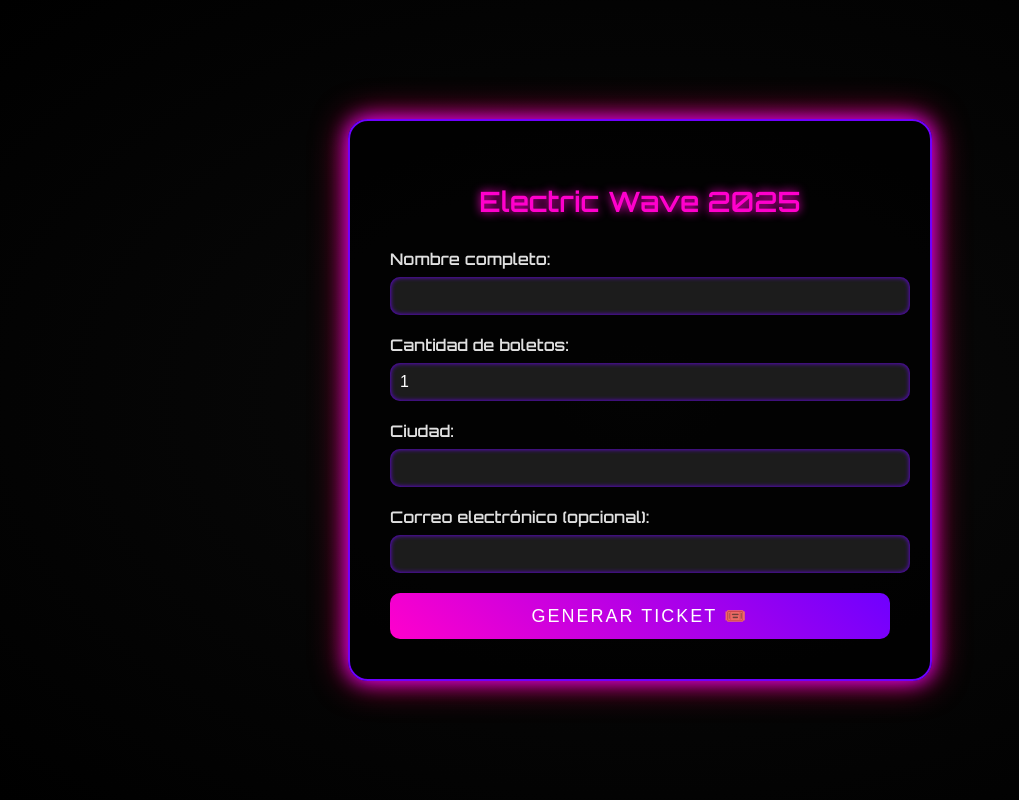
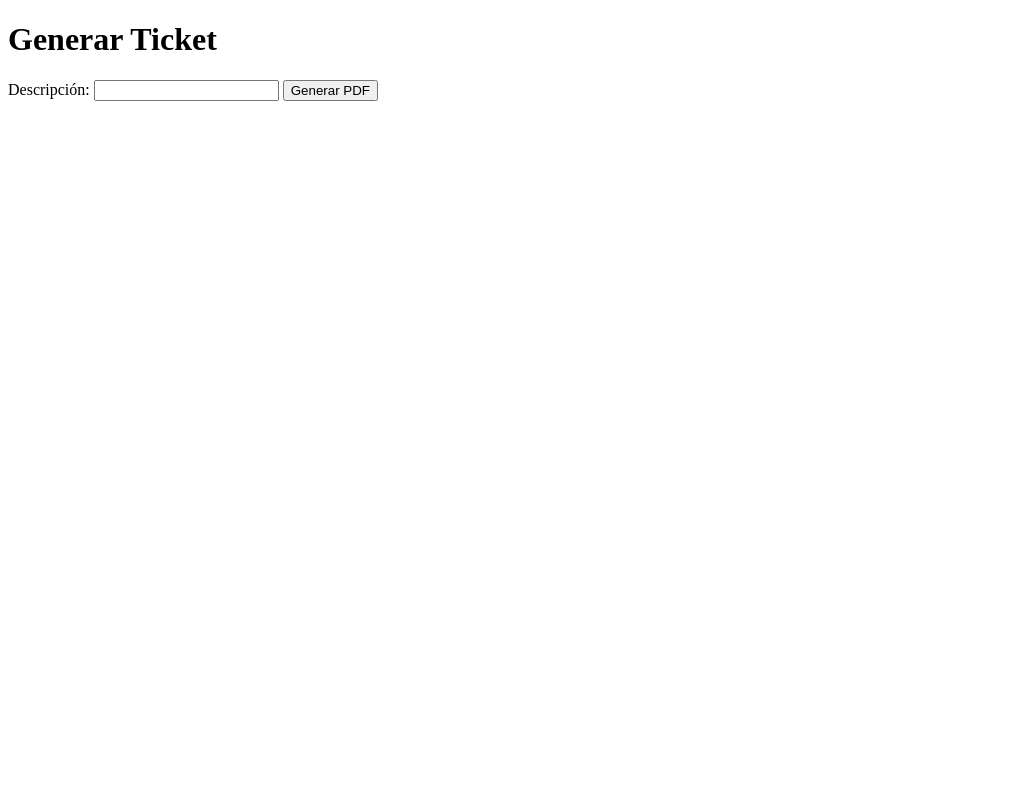
Before and after one commit to A-bosss/qr-ticket-api, a Flask app: page /form in a window 1280 px wide. Shown: the whole page, without its empty margins (0-1019 px from the left). Run offline with Flask 3, Linux system fonts and the light colour scheme.

Commit message:
Verificar existencia de form.html para /form

```diff
--- a/templates/form.html
+++ b/templates/form.html
@@ -2,127 +2,14 @@
 <html lang="es">
 <head>
   <meta charset="UTF-8">
-  <title>Registro - Electric Wave 2025</title>
-  <style>
-    @import url('https://fonts.googleapis.com/css2?family=Orbitron:wght@600&display=swap');
-
-    body {
-      margin: 0;
-      padding: 0;
-      background: radial-gradient(ellipse at center, #0a0a0a 0%, #000000 100%);
-      font-family: 'Orbitron', sans-serif;
-      color: #fff;
-      display: flex;
-      justify-content: center;
-      align-items: center;
-      height: 100vh;
-    }
-
-    .form-container {
-      background: rgba(0, 0, 0, 0.75);
-      border: 2px solid #6f00ff;
-      border-radius: 20px;
-      padding: 40px;
-      box-shadow: 0 0 30px #6f00ff;
-      max-width: 500px;
-      width: 90%;
-      animation: pulse 2s infinite;
-    }
-
-    @keyframes pulse {
-      0% { box-shadow: 0 0 10px #6f00ff; }
-      50% { box-shadow: 0 0 20px #e100ff, 0 0 40px #ff005c; }
-      100% { box-shadow: 0 0 10px #6f00ff; }
-    }
-
-    h2 {
-      text-align: center;
-      margin-bottom: 30px;
-      font-size: 28px;
-      color: #ff00cc;
-      text-shadow: 0 0 10px #ff00cc;
-    }
-
-    label {
-      display: block;
-      margin-bottom: 8px;
-      color: #e0e0e0;
-    }
-
-    input[type="text"],
-    input[type="email"],
-    input[type="number"] {
-      width: 100%;
-      padding: 10px;
-      margin-bottom: 20px;
-      border: none;
-      border-radius: 10px;
-      background: #1c1c1c;
-      color: #fff;
-      font-size: 16px;
-      box-shadow: 0 0 5px #6f00ff inset;
-      transition: all 0.3s ease;
-    }
-
-    input:focus {
-      outline: none;
-      box-shadow: 0 0 10px #ff00cc inset;
-    }
-
-    input[type="submit"] {
-      width: 100%;
-      padding: 12px;
-      background: linear-gradient(45deg, #ff00cc, #6f00ff);
-      border: none;
-      border-radius: 10px;
-      color: #fff;
-      font-size: 18px;
-      cursor: pointer;
-      transition: 0.3s ease;
-      text-transform: uppercase;
-      letter-spacing: 2px;
-    }
-
-    input[type="submit"]:hover {
-      background: linear-gradient(45deg, #e100ff, #ff005c);
-      box-shadow: 0 0 15px #ff00cc;
-    }
-
-    @media (max-width: 600px) {
-      .form-container {
-        padding: 25px;
-      }
-      h2 {
-        font-size: 22px;
-      }
-    }
-  </style>
+  <title>Generar Ticket - Electric Wave</title>
 </head>
 <body>
-  <div class="form-container">
-    <h2>Electric Wave 2025</h2>
-    <form method="post">
-      <label for="nombre">Nombre completo:</label>
-      <input type="text" name="nombre" id="nombre" required>
-
-      <label for="cantidad">Cantidad de boletos:</label>
-      <input
-        type="number"
-        name="cantidad"
-        id="cantidad"
-        min="1"
-        value="1"
-        required
-      >
-
-      <label for="ciudad">Ciudad:</label>
-      <input type="text" name="ciudad" id="ciudad" required>
-
-      <label for="email">Correo electrónico (opcional):</label>
-      <input type="email" name="email" id="email">
-
-      <input type="submit" value="GENERAR TICKET 🎟️">
-    </form>
-  </div>
+  <h1>Generar Ticket</h1>
+  <form action="/tickets" method="post">
+    <label for="descripcion">Descripción:</label>
+    <input type="text" id="descripcion" name="descripcion" required>
+    <button type="submit">Generar PDF</button>
+  </form>
 </body>
 </html>
```
